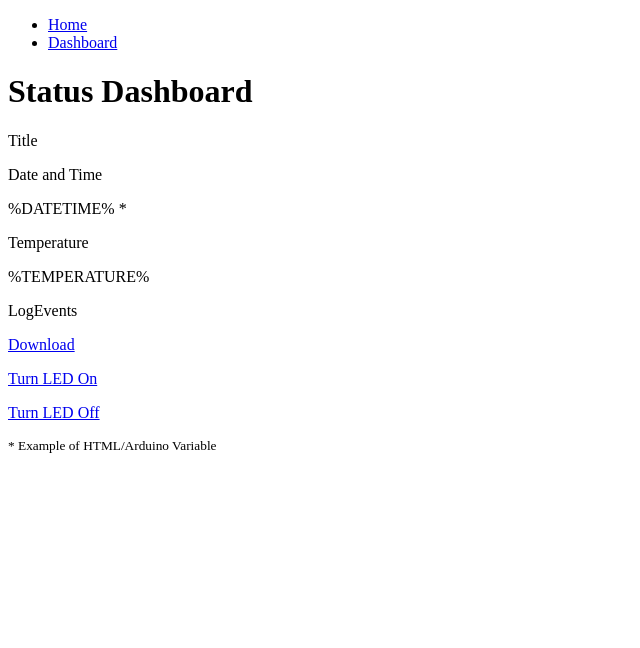
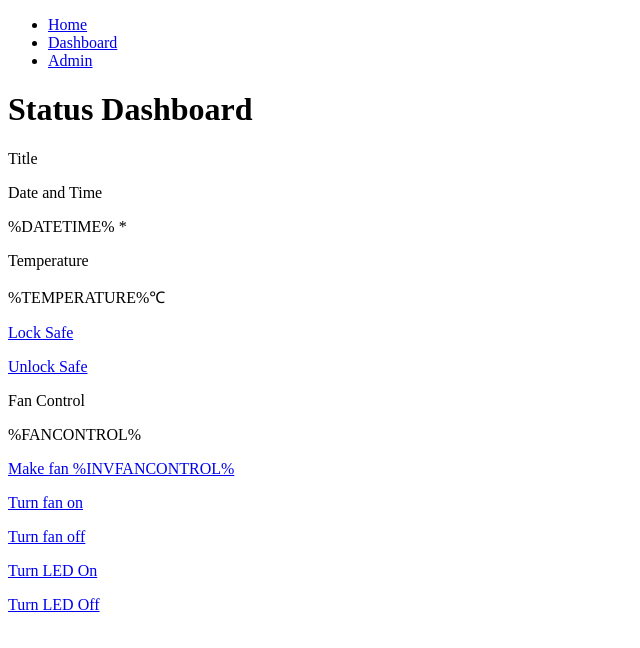
Before and after one commit to TheDjgamerProductions/remotemonitoringstation-TheDjgamerProductions, a plain HTML site: page RMS/data/dashboard.html in a window 1280 px wide. Shown: the whole page, without its empty margins (0-640 px from the left). Drawn offline with Linux system fonts and the light colour scheme.

Commit message:
Updated website

```diff
--- a/RMS/data/dashboard.html
+++ b/RMS/data/dashboard.html
@@ -12,6 +12,8 @@
     <ul>
         <li><a href="index.html">Home</a></li>
         <li class="active"><a href="/dashboard.html">Dashboard</a></li>
+        <li><a href="/adminDashboard.html">Admin</a></li>
+
     </ul>
 </nav>
 
@@ -23,11 +25,21 @@
         <p>%DATETIME% *</p></div>
     <div>
         <p>Temperature</p>
-        <p>%TEMPERATURE%</p>
-
+        <p>%TEMPERATURE%℃</p>
+    </div>
+    <div>
+        <p><a href="/SafeLock">Lock Safe</a></p>
+        <p><a href="/SafeUnlock">Unlock Safe</a></p>
 
     </div>
-    <div>LogEvents<p><a href="/logOutput">Download</a></div>
+    <div>
+        <p>Fan Control</p>
+        <p>%FANCONTROL%</p>
+        <p><a href="/FanControl">Make fan %INVFANCONTROL%</a></p>
+        <p><a href="/FanOn">Turn fan on</a></p>
+        <p><a href="/FanOff">Turn fan off</a></p>
+
+    </div>
     <div>
         <p><a href="/LEDOn">Turn LED On</a></p>
         <p><a href="/LEDOff">Turn LED Off</a></p>
@@ -39,7 +51,6 @@
 
 </div>
 
-<sup class="tinyText">* Example of HTML/Arduino Variable</sup>
 
 
 </body>
```
Also changed, not shown: RMS/data/404.html (+1 -0 lines), RMS/data/adminDashboard.html (added, +39 -0 lines), RMS/data/index.html (+2 -0 lines), 2 other files.
